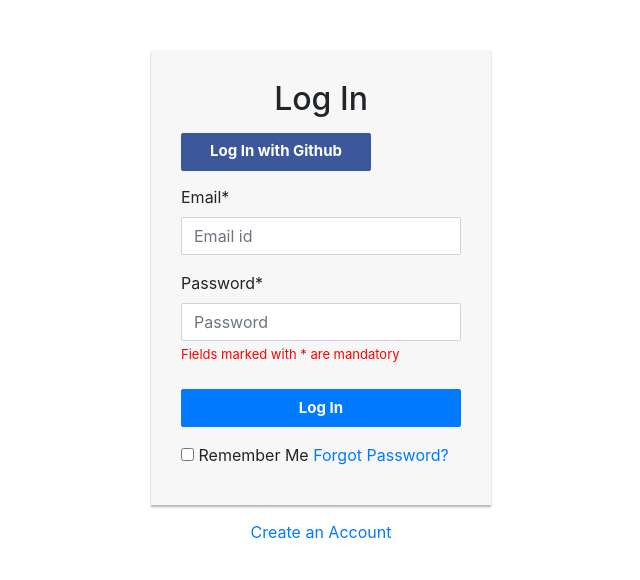
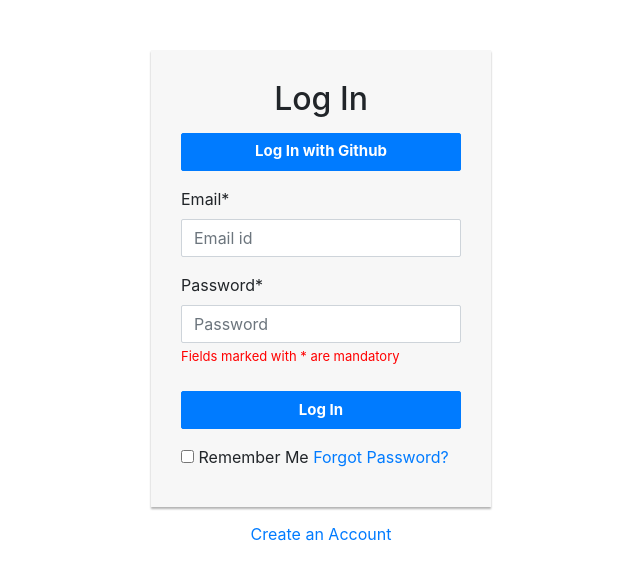
Before and after one commit to prince3103/flask_admin, a Flask app: page /login in a window 1280 px wide. Shown: the part 56-636 px from the top of the page, without its empty margins (319-959 px from the left). Run offline with Flask 2, Linux system fonts and the light colour scheme; some libraries are stand-ins or nearby versions.

Commit message:
updated css of github login button

```diff
--- a/my_project/static/css/main.css
+++ b/my_project/static/css/main.css
@@ -12,20 +12,6 @@
     margin: 0 0 15px;
 }
 
-.social-login{
-    width:390px;
-    margin:0 auto;
-    margin-bottom: 14px;
-}
-
-.social-btn{
-    font-weight: 100;
-    color:white;
-    width:190px;
-    font-size: 0.9rem;
-}
-
-.facebook-btn{  background-color:#3C589C; }
 
 
 .form-control, .btn {
--- a/my_project/templates/login.html
+++ b/my_project/templates/login.html
@@ -7,9 +7,9 @@
         	<h2 class="text-center">Admin Log In</h2>
         {% else %}
             <h2 class="text-center">Log In</h2>
-            <div class="social-login">
+            <div class="form-group">
 
-              <a href="{{ url_for('github_login') }}" class="pull-right btn facebook-btn social-btn">Log In with Github</a>
+              <a href="{{ url_for('github_login') }}" class="btn btn-primary btn-block">Log In with Github</a>
 
             </div>
         {% endif %}
```
